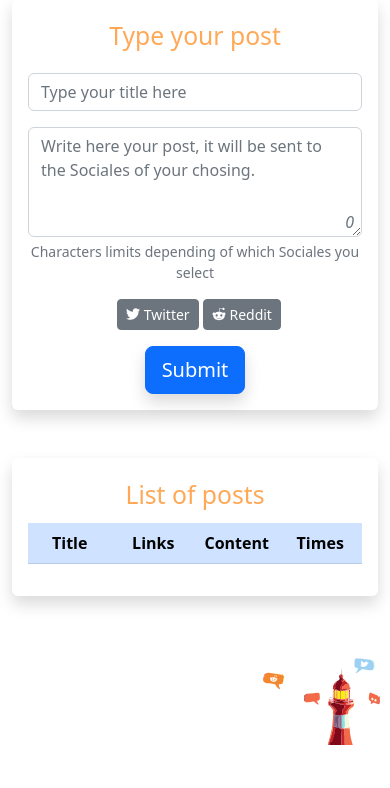
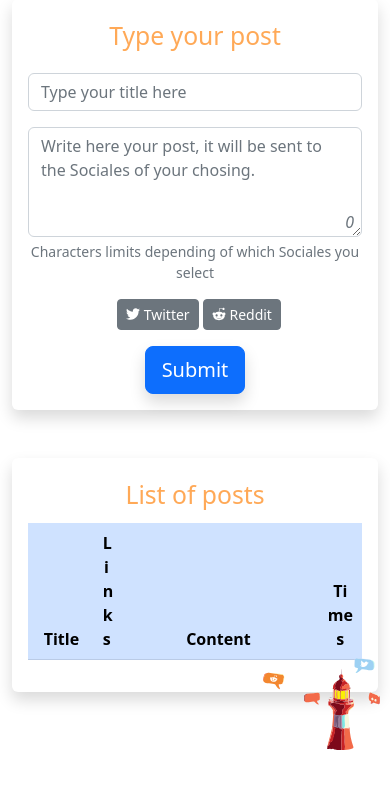
Before and after one commit to Tablerase/Vigie, a Flask app: page /post in a window 390 px wide. Shown: the part 99-887 px from the top of the page. Before the commit the page ends 844 px from the top, so only its background shows below. Run offline with Flask 3, Linux system fonts and the light colour scheme; a user stored in the database is signed in; data comes from the database, SQL or seed files in the repository; lists and menus that the app fills with data are empty; some libraries are stand-ins or nearby versions.

Commit message:
update infos

```diff
--- a/static/styles.css
+++ b/static/styles.css
@@ -60,11 +60,32 @@ span.material-symbols-outlined
 table
 {
   table-layout: auto;
-  max-width: inherit;
+  text-overflow: ellipsis;
+  word-wrap: break-word;
 }
-@media screen and (max-width: 560px) {
+@media screen and (max-width: 768px) {
   table {
     table-layout: fixed;
+  }
+  th
+  {
+    padding: none;
+  }
+  th:nth-child(1)
+  {
+    width: 20%;
+  }
+  th:nth-child(2)
+  {
+    width: 7%;
+  }
+  th:nth-child(3)
+  {
+    width: 60%;
+  }
+  th:nth-child(4)
+  {
+    width: 13%;
   }
 }
 
```
Also changed, not shown: README.md, 1 other file.
